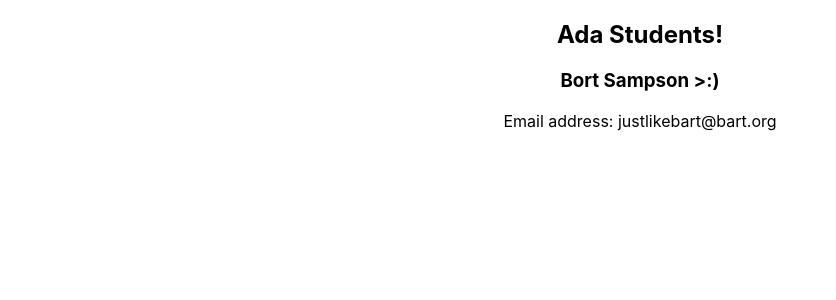
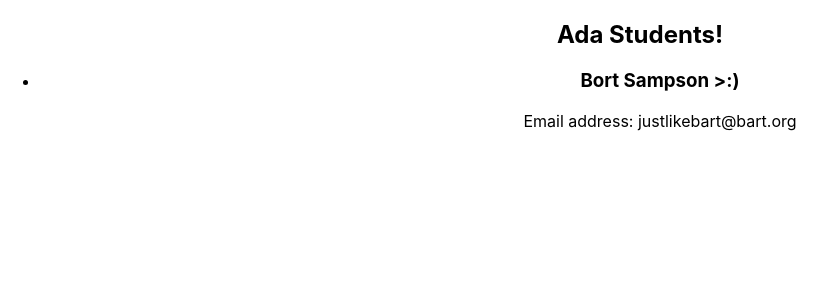
Before and after one commit to Ada-C11/ada-students-ports, a React (Create React App) app: page / in a window 1280 px wide. Shown: the top 300 px of the page, without its empty margins (0-836 px from the left). Built offline with nearby package versions, Linux system fonts and the light colour scheme.

Commit message:
improves the html in studentcollection to ul and li

```diff
--- a/src/components/StudentCollection.js
+++ b/src/components/StudentCollection.js
@@ -4,7 +4,11 @@ import Student from './Student';
 const StudentCollection = () => {
   return (
     <section>
-      <Student fullName="Bort Sampson" email="justlikebart@bart.org" />
+      <ul>
+        <li>
+          <Student fullName="Bort Sampson" email="justlikebart@bart.org" />
+        </li>
+      </ul>
     </section>
   );
 };
```
